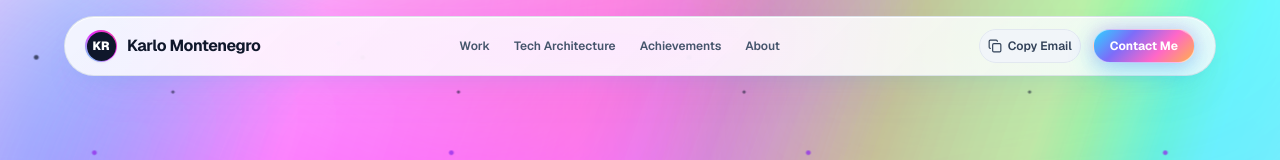
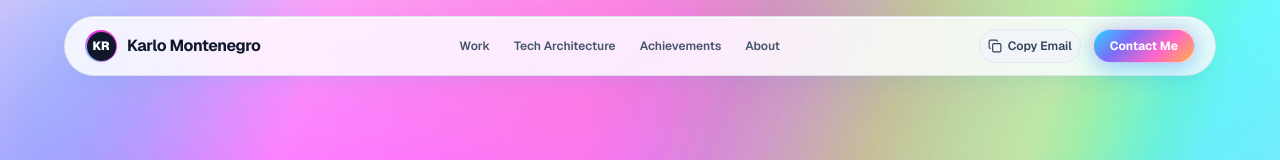
Before and after one commit to karlsxo/KarloRoel, a Next.js app: page / in a window 1280 px wide. Shown: the top 160 px of the page. Built offline with nearby package versions, Linux system fonts and the light colour scheme.

Commit message:
Removed scattered background dots while preserving the aurora glow and premium light-mode styling.

```diff
--- a/app/globals.css
+++ b/app/globals.css
@@ -118,25 +118,6 @@ body {
   filter: blur(86px) saturate(260%) brightness(1.12);
   transform: translateY(calc(var(--scroll-progress) * 15vh)) skewY(-7deg);
   animation: galaxy-plasma-wave 18s ease-in-out infinite alternate;
-}
-
-/* Stardust & Particle Layer */
-.noise-overlay {
-  position: fixed;
-  inset: 0;
-  z-index: 2;
-  pointer-events: none;
-  opacity: 0.65;
-  background-image:
-    radial-gradient(circle at 15% 20%, rgba(15, 23, 42, 0.7) 0 1.5px, transparent 3px),
-    radial-gradient(circle at 82% 12%, rgba(2, 132, 199, 0.8) 0 1.5px, transparent 3px),
-    radial-gradient(circle at 48% 68%, rgba(217, 70, 239, 0.75) 0 1.5px, transparent 3px),
-    radial-gradient(circle at 88% 78%, rgba(217, 119, 6, 0.75) 0 1.5px, transparent 3px),
-    radial-gradient(circle at 30% 45%, rgba(147, 51, 234, 0.8) 0 1.5px, transparent 3px),
-    radial-gradient(circle at 65% 35%, rgba(15, 23, 42, 0.6) 0 1px, transparent 2px),
-    radial-gradient(circle at 22% 88%, rgba(13, 148, 136, 0.75) 0 1.5px, transparent 3px);
-  background-size: 320px 320px, 420px 420px, 380px 380px, 460px 460px, 350px 350px, 280px 280px, 400px 400px;
-  animation: stardust-twinkle 12s ease-in-out infinite alternate;
 }
 
 /* Galaxy Shimmer Text */
```
